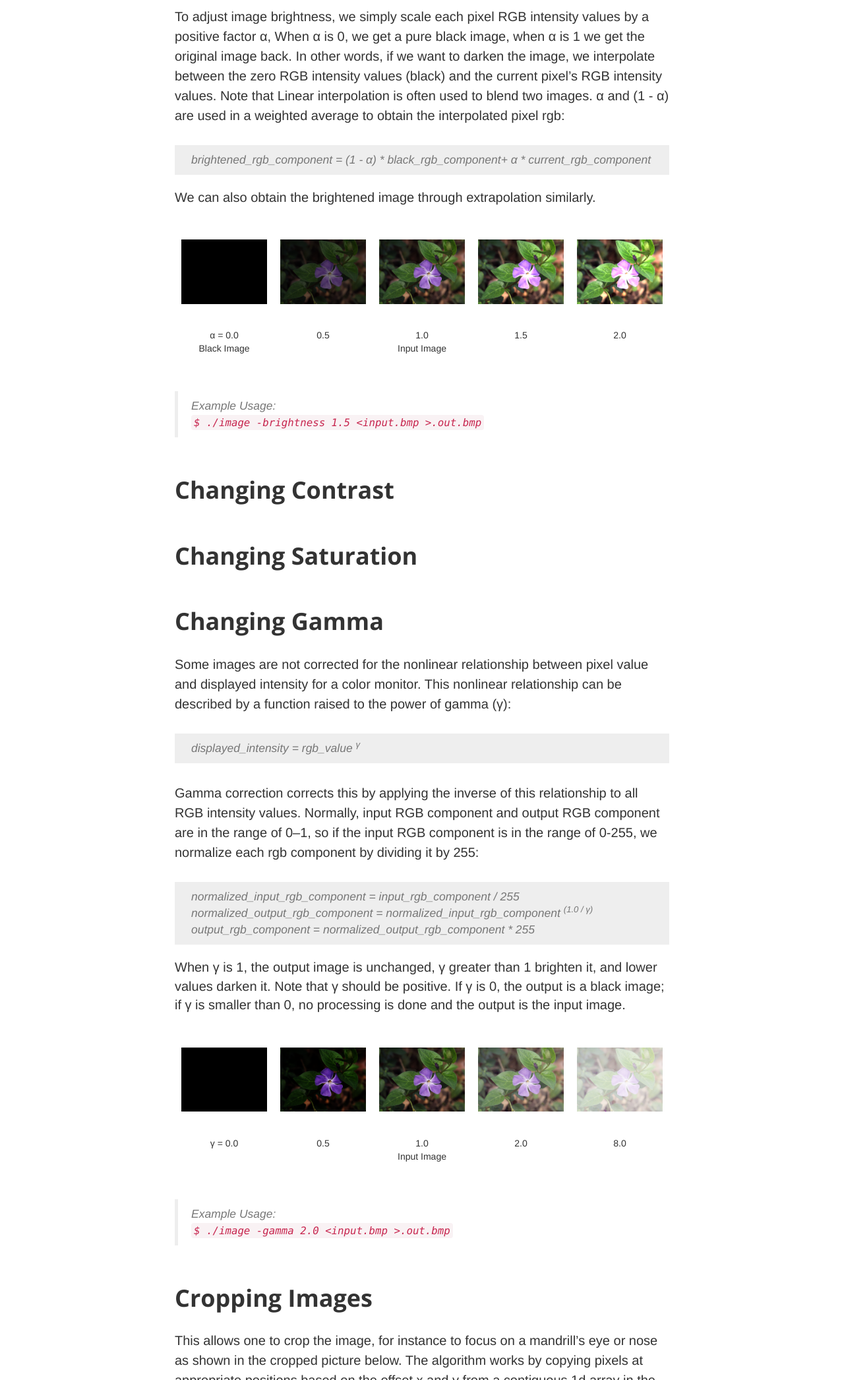
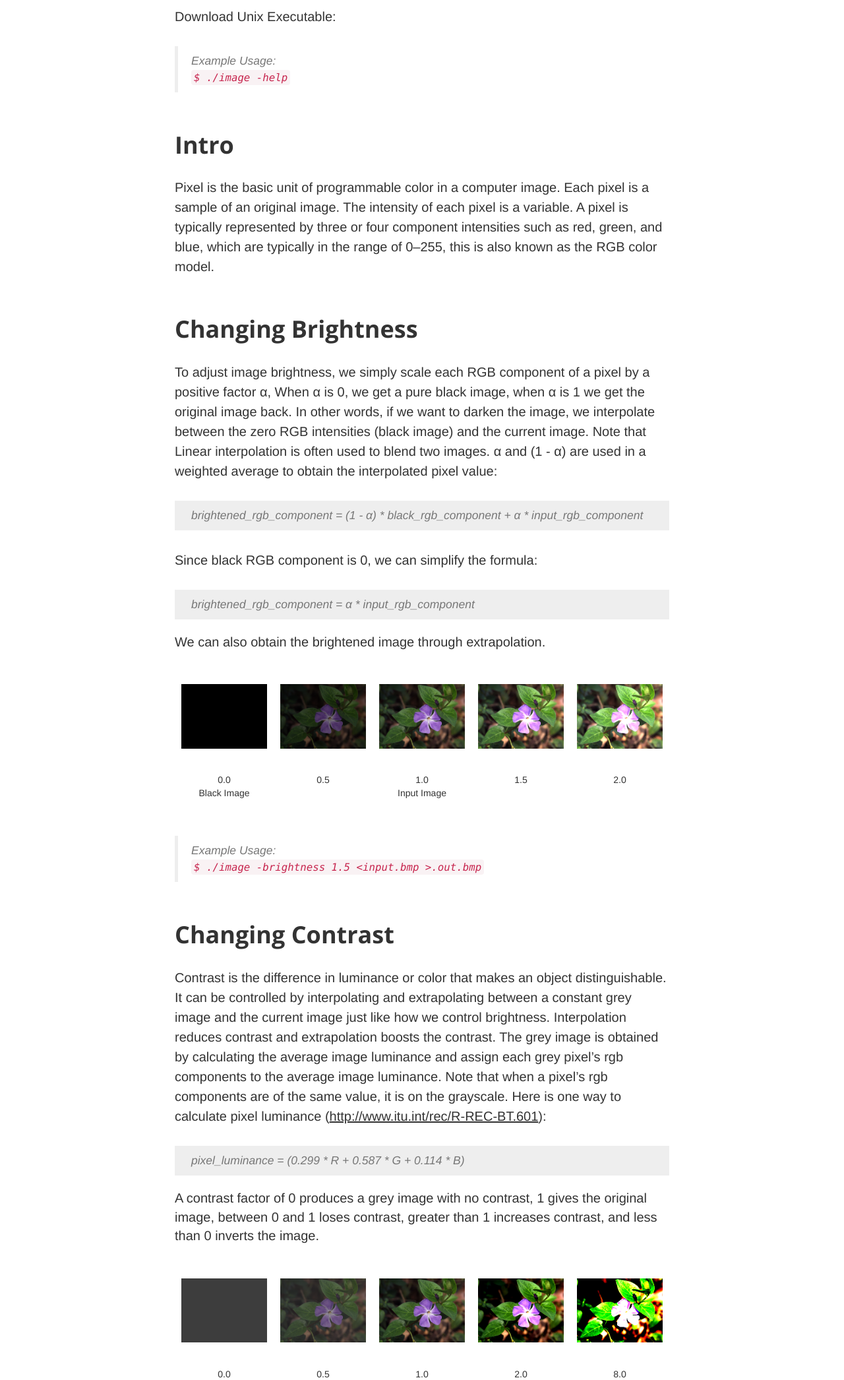
Before and after one commit to AlexOuyang/CSE163, a website: page imageProcessing.html in a window 1280 px wide. Shown: the part 708-2800 px from the top of the page at 66% size. Drawn offline with nearby package versions, Linux system fonts and the light colour scheme; files that its build step writes are made by us from their sources.

Commit message:
added contrast writeup

```diff
--- a/imageProcessing.html
+++ b/imageProcessing.html
@@ -90,13 +90,37 @@
         <div class="container">
             <div class="row">
                 <div class="col-lg-8 col-lg-offset-2 col-md-10 col-md-offset-1">
+                    <h2 class="section-heading">Software</h2>
+                    <p>
+                    Download Unix Executable:
+                    </p>
+                    <p>
+                    <blockquote>
+                        Example Usage:
+                        <br>
+                        <code>
+                            $ ./image -help
+                        </code>
+                    </blockquote>
+                    </p>
+
+                    <h2 class="section-heading">Intro</h2>
+                    <p>
+                        Pixel is the basic unit of programmable color in a computer image. Each pixel is a sample of an original image. The intensity of each pixel is a variable. A pixel is typically represented by three or four component intensities such as red, green, and blue, which are typically in the range of 0–255, this is also known as the RGB color model.
+                    <p>
                     <h2 class="section-heading">Changing Brightness</h2>
                     <p>
-                        To adjust image brightness, we simply scale each pixel RGB intensity values by a positive factor &alpha;, When &alpha; is 0, we get a pure black image, when &alpha; is 1 we get the original image back. In other words, if we want to darken the image, we interpolate between the zero RGB intensity values (black) and  the current pixel’s RGB intensity values. Note that Linear interpolation is often used to blend two images. &alpha; and (1 - &alpha;) are used in a weighted average to obtain the interpolated pixel rgb:
+                        To adjust image brightness, we simply scale each RGB component of a pixel by a positive factor &alpha;, When &alpha; is 0, we get a pure black image, when &alpha; is 1 we get the original image back. In other words, if we want to darken the image, we interpolate between the zero RGB intensities (black image) and the current image. Note that Linear interpolation is often used to blend two images. &alpha; and (1 - &alpha;) are used in a weighted average to obtain the interpolated pixel value:
                         <blockquote class="equation">
-                            brightened_rgb_component = (1 - &alpha;) * black_rgb_component+ &alpha; * current_rgb_component
+                            brightened_rgb_component = (1 - &alpha;) * black_rgb_component + &alpha; * input_rgb_component
                         </blockquote>
-                        We can also obtain the brightened image through extrapolation similarly.
+                    </p>
+                    <p>
+                        Since black RGB component is 0, we can simplify the formula:
+                        <blockquote class="equation">
+                            brightened_rgb_component = &alpha; * input_rgb_component
+                        </blockquote>
+                        We can also obtain the brightened image through extrapolation.
                     </p>
 
                     <ul class="flex-container">
@@ -104,7 +128,7 @@
                             <div class="flex-item-item-5-img-container">
                                 <img class="img-responsive" src="img/p1/brightness_0.bmp" alt="">
                             </div>
-                            <span class="flex-item-text">&alpha; = 0.0 <br> Black Image</span>
+                            <span class="flex-item-text">0.0 <br> Black Image</span>
                         </li>
                         <li class="flex-item-item-5">
                             <div class="flex-item-item-5-img-container">
@@ -147,9 +171,51 @@
 
 
                     <h2 class="section-heading">Changing Contrast</h2>
-
-
-
+                    <p>
+                        Contrast is the difference in luminance or color that makes an object distinguishable. It can be controlled by interpolating and extrapolating between a constant grey image and the current image just like how we control brightness. Interpolation reduces contrast and extrapolation boosts the contrast. The grey image is obtained by calculating the average image luminance and assign each grey pixel’s rgb components to the average image luminance. Note that when a pixel’s rgb components are of the same value, it is on the grayscale. Here is one way to calculate pixel luminance (<a href ="http://www.itu.int/rec/R-REC-BT.601">http://www.itu.int/rec/R-REC-BT.601</a>):
+                        <blockquote class="equation">
+                            pixel_luminance = (0.299 * R + 0.587 * G + 0.114 * B)
+                        </blockquote>
+                        A contrast factor of 0 produces a grey image with no contrast, 1 gives the original image, between 0 and 1 loses contrast, greater than 1 increases contrast, and less than 0 inverts the image.
+                    </p>
+                    <ul class="flex-container">
+                        <li class="flex-item-item-5">
+                            <div class="flex-item-item-5-img-container">
+                                <img class="img-responsive" src="img/p1/contrast_0.bmp" alt="">
+                            </div>
+                            <span class="flex-item-text">0.0 <br> Grey Image </span>
+                        </li>
+                        <li class="flex-item-item-5">
+                            <div class="flex-item-item-5-img-container">
+                                <img class="img-responsive" src="img/p1/contrast_0.5.bmp" alt="">
+                            </div>
+                            <span class="flex-item-text">0.5</span>
+                        </li>
+                        <li class="flex-item-item-5">
+                            <div class="flex-item-item-5-img-container">
+                                <img class="img-responsive" src="img/p1/contrast_1.bmp" alt="">
+                            </div>
+                            <span class="flex-item-text">1.0 <br> Input Image</span>
+                        </li>
+                        <li class="flex-item-item-5">
+                            <div class="flex-item-item-5-img-container">
+                                <img class="img-responsive" src="img/p1/contrast_2.bmp" alt="">
+                            </div>
+                            <span class="flex-item-text">2.0</span>
+                        </li>
+                        <li class="flex-item-item-5">
+                            <div class="flex-item-item-5-img-container">
+                                <img class="img-responsive" src="img/p1/contrast_8.bmp" alt="">
+                            </div>
+                            <span class="flex-item-text">8.0</span>
+                        </li>
+                    </ul>
+                    <blockquote> Example Usage:
+                        <br>
+                        <code>
+                            $ ./image -contrast 1.5 &lt;input.bmp &gt;.out.bmp
+                        </code>
+                    </blockquote>
 
 
 
@@ -168,11 +234,11 @@
                     <p>
                         Some images are not corrected for the nonlinear relationship between pixel value and displayed intensity for a color monitor. This nonlinear relationship can be described by a function raised to the power of gamma (&gamma;):
                         <blockquote class="equation">
-                            displayed_intensity = rgb_value <sup>&gamma;</sup>
+                            displayed_intensity = rgb_component <sup>&gamma;</sup>
                         </blockquote>
                     </p>
                     <p>
-                        Gamma correction corrects this by applying the inverse of this relationship to all RGB intensity values. Normally, input RGB component and output RGB component are in the range of 0–1, so if the input RGB component is in the range of 0-255, we normalize each rgb component by dividing it by 255:
+                        Gamma correction corrects this by applying the inverse of this relationship to pixel values for all pixels in an image. Normally, input RGB component and output RGB component are in the range of 0–1; if the input RGB component is in the range of 0-255, we divide that component by 255 to normalize it:
                         <blockquote class="equation">
 	                        normalized_input_rgb_component = input_rgb_component / 255
                             <br>
@@ -335,7 +401,7 @@
                             </a>
                         </li>
                     </ul>-->
-                    <p class="copyright text-muted">Copyright &copy; 2017</p>
+                    <p class="copyright text-muted">Software Made by Antwan Gaggi & Alex Ouyang</p>
                 </div>
             </div>
         </div>
```
Also changed, not shown: img/p1/contrast_0.5.bmp (added), img/p1/contrast_0.bmp (added), img/p1/contrast_1.bmp (added), img/p1/contrast_2.bmp (added), img/p1/contrast_8.bmp (added).
